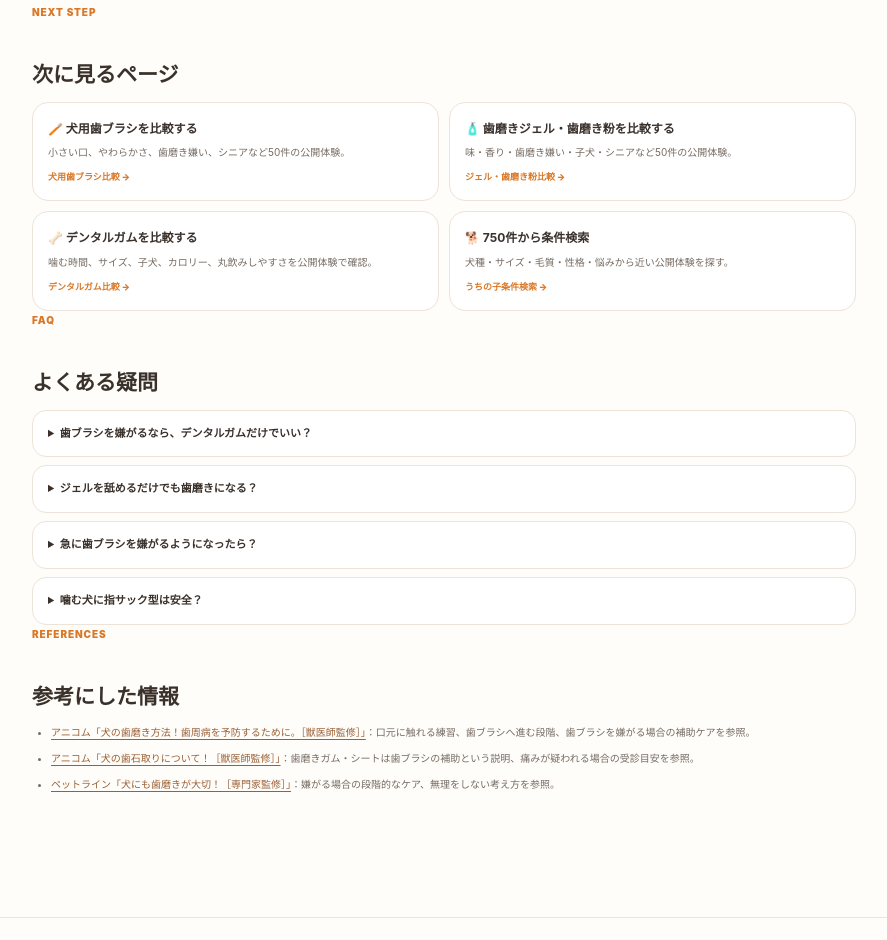
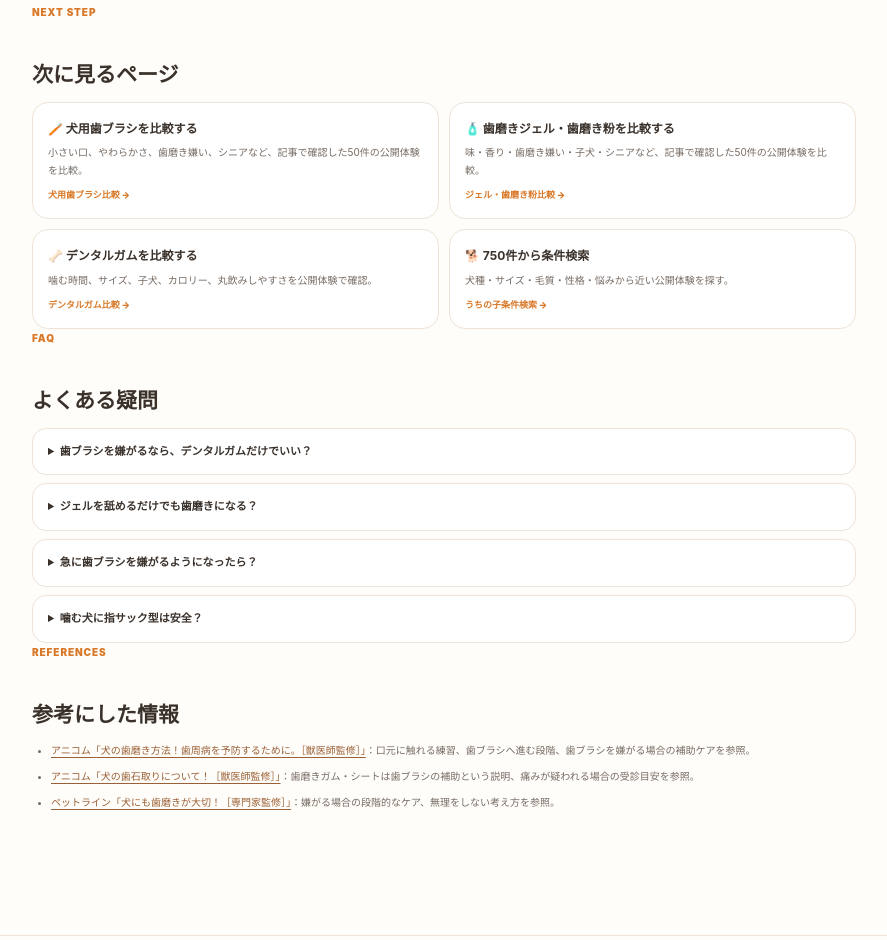
Before and after one commit to Erbse09/inu-taikenki, a website: page public/dog-toothbrushing-dislike.html in a window 1280 px wide. Shown: the part 1868-2808 px from the top of the page, without its empty margins (196-1083 px from the left). Drawn offline with Linux system fonts and the light colour scheme.

Commit message:
Clarify live counts and article sample wording in dog-toothbrushing-dislike.html

```diff
--- a/public/dog-toothbrushing-dislike.html
+++ b/public/dog-toothbrushing-dislike.html
@@ -44,8 +44,8 @@
 </section>
 
 <section><div class="eyebrow">NEXT STEP</div><h2>次に見るページ</h2><div class="route-grid">
-<a class="route-card" href="/dog-toothbrush"><b>🪥 犬用歯ブラシを比較する</b><span>小さい口、やわらかさ、歯磨き嫌い、シニアなど50件の公開体験。</span><em>犬用歯ブラシ比較 →</em></a>
-<a class="route-card" href="/dog-toothpaste"><b>🧴 歯磨きジェル・歯磨き粉を比較する</b><span>味・香り・歯磨き嫌い・子犬・シニアなど50件の公開体験。</span><em>ジェル・歯磨き粉比較 →</em></a>
+<a class="route-card" href="/dog-toothbrush"><b>🪥 犬用歯ブラシを比較する</b><span>小さい口、やわらかさ、歯磨き嫌い、シニアなど、記事で確認した50件の公開体験を比較。</span><em>犬用歯ブラシ比較 →</em></a>
+<a class="route-card" href="/dog-toothpaste"><b>🧴 歯磨きジェル・歯磨き粉を比較する</b><span>味・香り・歯磨き嫌い・子犬・シニアなど、記事で確認した50件の公開体験を比較。</span><em>ジェル・歯磨き粉比較 →</em></a>
 <a class="route-card" href="/dog-dental-chew"><b>🦴 デンタルガムを比較する</b><span>噛む時間、サイズ、子犬、カロリー、丸飲みしやすさを公開体験で確認。</span><em>デンタルガム比較 →</em></a>
 <a class="route-card" href="/review-search"><b>🐕 750件から条件検索</b><span>犬種・サイズ・毛質・性格・悩みから近い公開体験を探す。</span><em>うちの子条件検索 →</em></a>
 </div></section>
```
